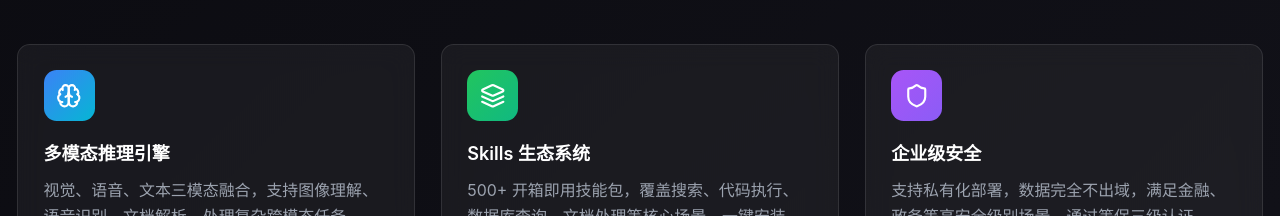
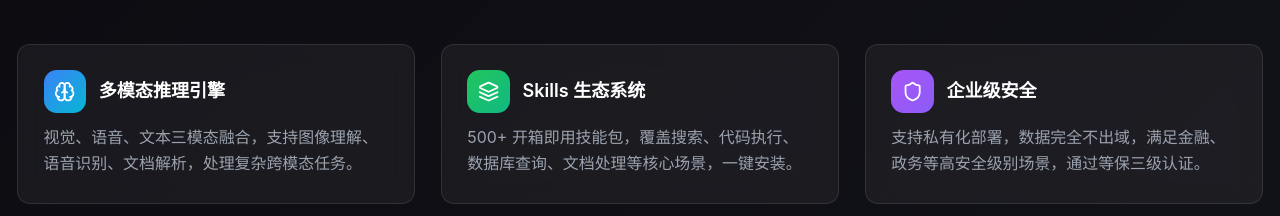
Before and after one commit to tokenstarai/tokenstar-ai-planet, a Next.js app in the folder frontend/: page /openclaw in a window 1280 px wide. Shown: the part 736-952 px from the top of the page. Built offline with nearby package versions, Linux system fonts and the light colour scheme; no server answers.

Commit message:
fix: openclaw 功能卡片图标与标题改为同行显示

```diff
--- a/frontend/app/openclaw/page.tsx
+++ b/frontend/app/openclaw/page.tsx
@@ -162,10 +162,12 @@ export default function OpenClawPage() {
           <div className="grid grid-cols-1 md:grid-cols-2 lg:grid-cols-3 gap-6">
             {features.map(f => (
               <div key={f.title} className="glass rounded-xl p-6 card-hover border border-white/5 hover:border-blue-500/30">
-                <div className={`w-12 h-12 rounded-xl bg-gradient-to-br ${f.color} flex items-center justify-center mb-4`}>
-                  <f.icon className="w-6 h-6 text-white" />
+                <div className="flex items-center gap-3 mb-3">
+                  <div className={`shrink-0 w-10 h-10 rounded-xl bg-gradient-to-br ${f.color} flex items-center justify-center`}>
+                    <f.icon className="w-5 h-5 text-white" />
+                  </div>
+                  <h3 className="text-base font-semibold text-white leading-snug">{f.title}</h3>
                 </div>
-                <h3 className="text-base font-semibold text-white mb-2">{f.title}</h3>
                 <p className="text-sm text-gray-400 leading-relaxed">{f.description}</p>
               </div>
             ))}
```
Also changed, not shown: frontend/public/fallback-SC86YAZtJ8iY8AhPJ1FlL.js (renamed from frontend/public/fallback-EXoipOhjBjAHJvxMdhmea.js), frontend/public/sw.js.
